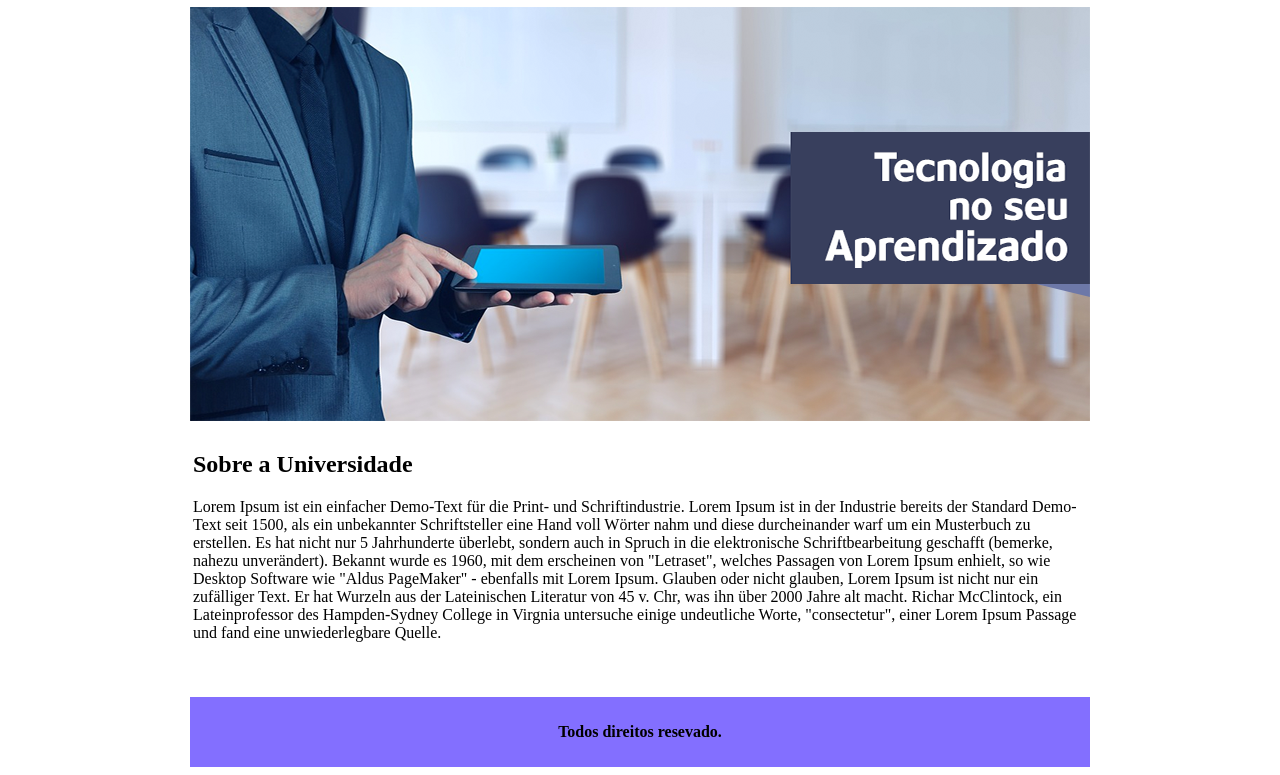
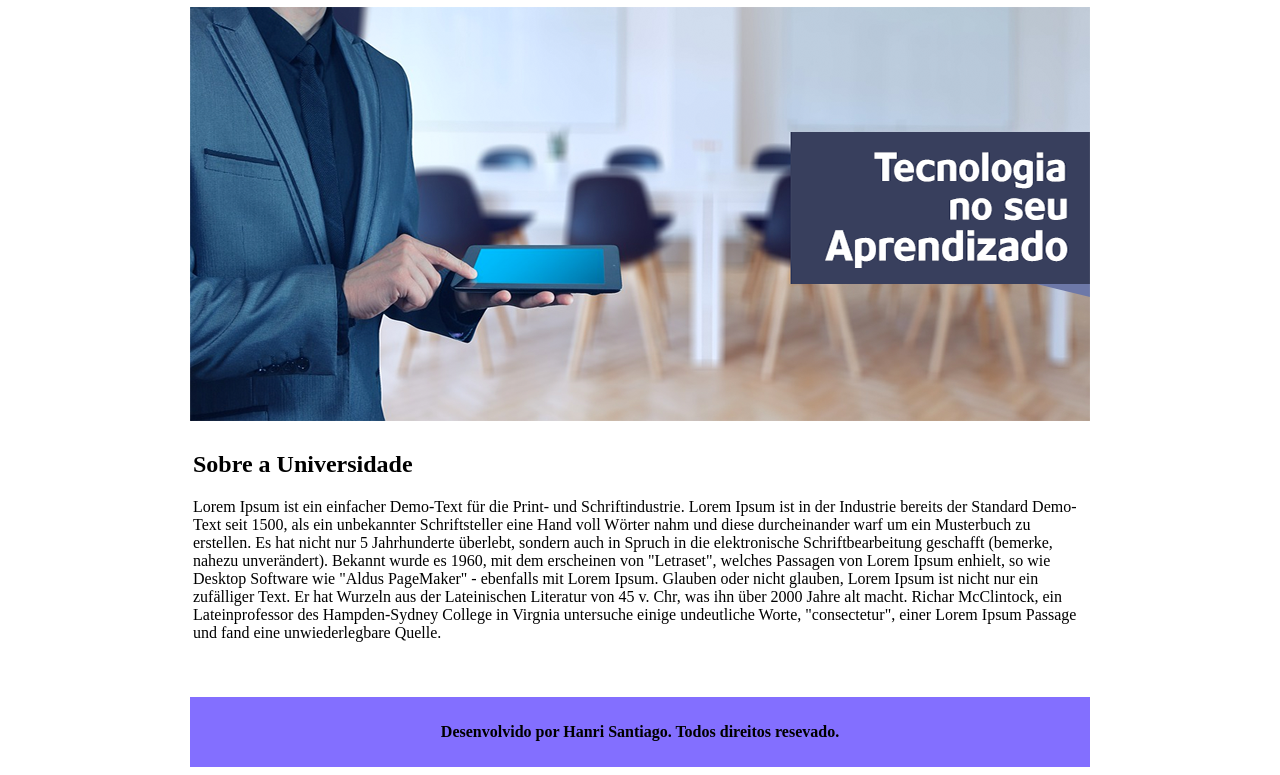
Before and after one commit to Hanri-tech/Project-Unes, a plain HTML site: page Index.html in a window 1280 px wide. Shown: the part 71-846 px from the top of the page. Drawn offline with Linux system fonts and the light colour scheme.

Commit message:
alterado

```diff
--- a/Index.html
+++ b/Index.html
@@ -35,7 +35,7 @@
 
         <table border="0" width="900" height="70" align="center" style="background-color:#836FFF;">
             <tr align="center">
-                <td><strong>Todos direitos resevado.</strong></td>
+                <td><strong>Desenvolvido por Hanri Santiago. Todos direitos resevado.</strong></td>
             </tr>
         </table>
 
```
Also changed, not shown: QuemSomos.html (+1 -1 lines).
